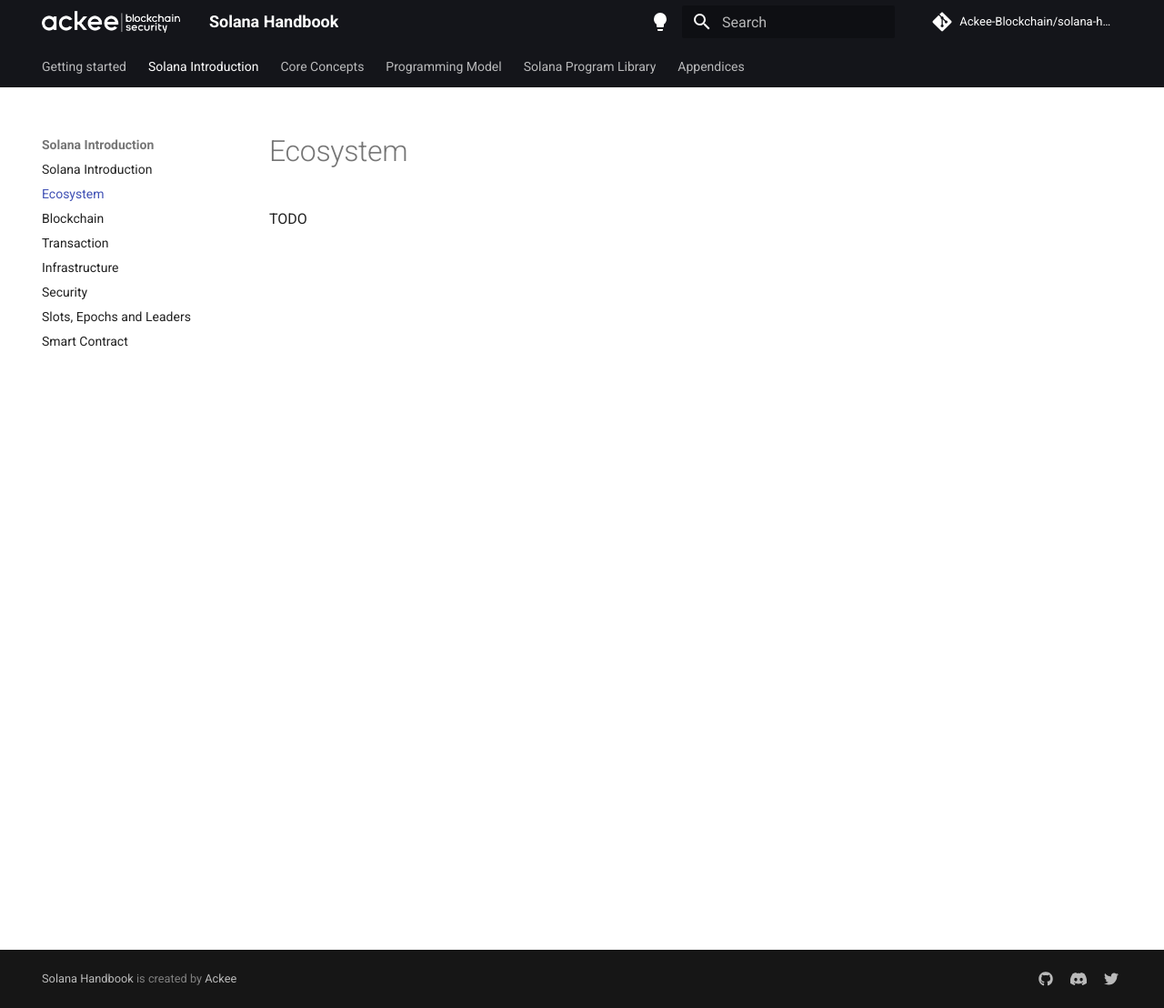
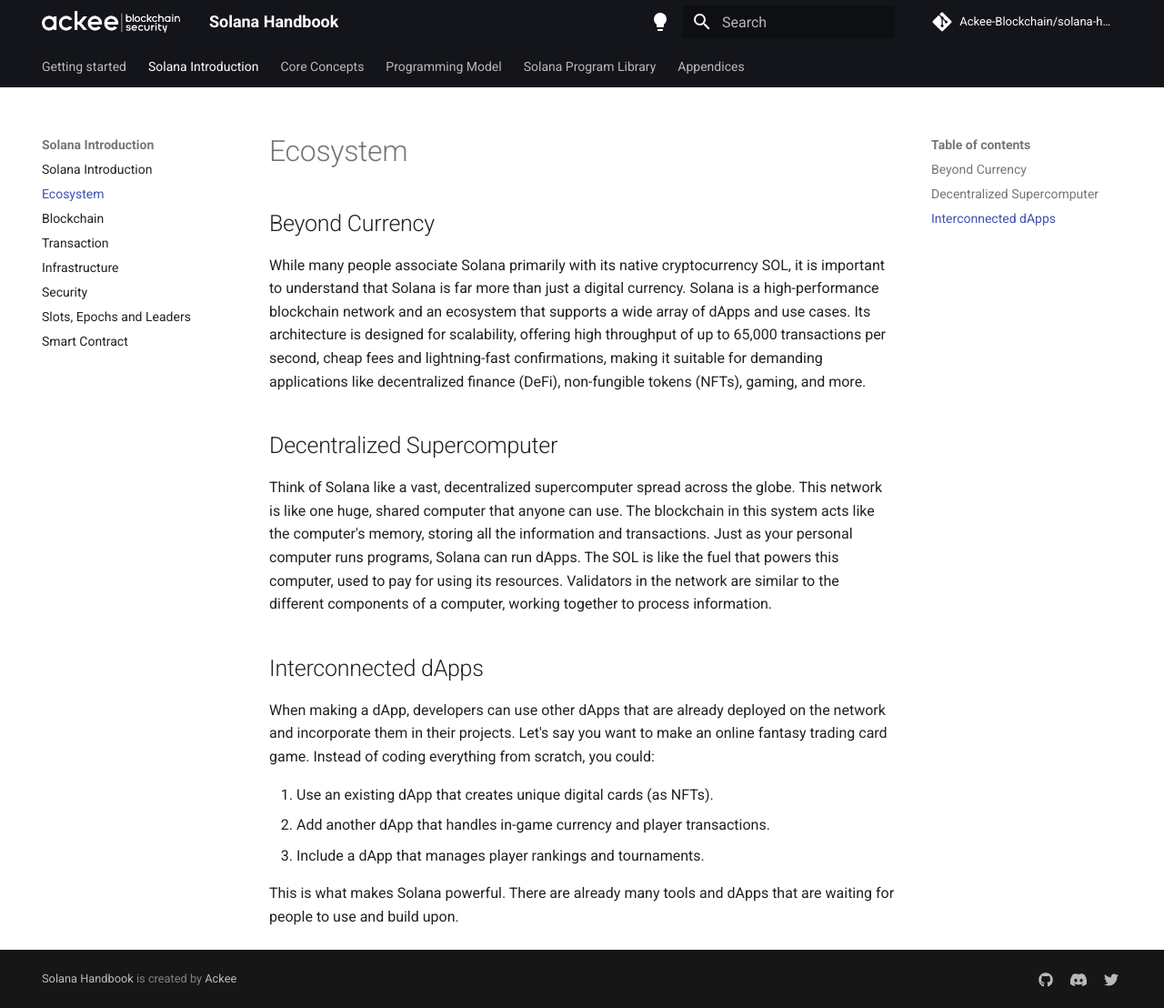
Before and after one commit to vmpyre/solana-handbook, an MkDocs documentation site: the page built from docs/handbook/chapter1/ecosystem.md, in a window 1280 px wide and 1108 px high. Shown: the whole window at 91% size. Built offline with MkDocs 1.6.1 and Material for MkDocs 9.7.7, drawn with Linux system fonts in a browser that asks for light colours; comment, search, counter and statistics services are not loaded.

Commit message:
add ecosystem subchapter

```diff
--- a/docs/handbook/chapter1/ecosystem.md
+++ b/docs/handbook/chapter1/ecosystem.md
@@ -1 +1,17 @@
-TODO
+## Beyond Currency
+
+While many people associate Solana primarily with its native cryptocurrency SOL, it is important to understand that Solana is far more than just a digital currency. Solana is a high-performance blockchain network and an ecosystem that supports a wide array of dApps and use cases. Its architecture is designed for scalability, offering high throughput of up to 65,000 transactions per second, cheap fees and lightning-fast confirmations, making it suitable for demanding applications like decentralized finance (DeFi), non-fungible tokens (NFTs), gaming, and more.
+
+## Decentralized Supercomputer
+
+Think of Solana like a vast, decentralized supercomputer spread across the globe. This network is like one huge, shared computer that anyone can use. The blockchain in this system acts like the computer's memory, storing all the information and transactions. Just as your personal computer runs programs, Solana can run dApps. The SOL is like the fuel that powers this computer, used to pay for using its resources. Validators in the network are similar to the different components of a computer, working together to process information.
+
+## Interconnected dApps
+
+When making a dApp, developers can use other dApps that are already deployed on the network and incorporate them in their projects. Let's say you want to make an online fantasy trading card game. Instead of coding everything from scratch, you could:
+
+1. Use an existing dApp that creates unique digital cards (as NFTs).
+2. Add another dApp that handles in-game currency and player transactions.
+3. Include a dApp that manages player rankings and tournaments.
+
+This is what makes Solana powerful. There are already many tools and dApps that are waiting for people to use and build upon.
```
